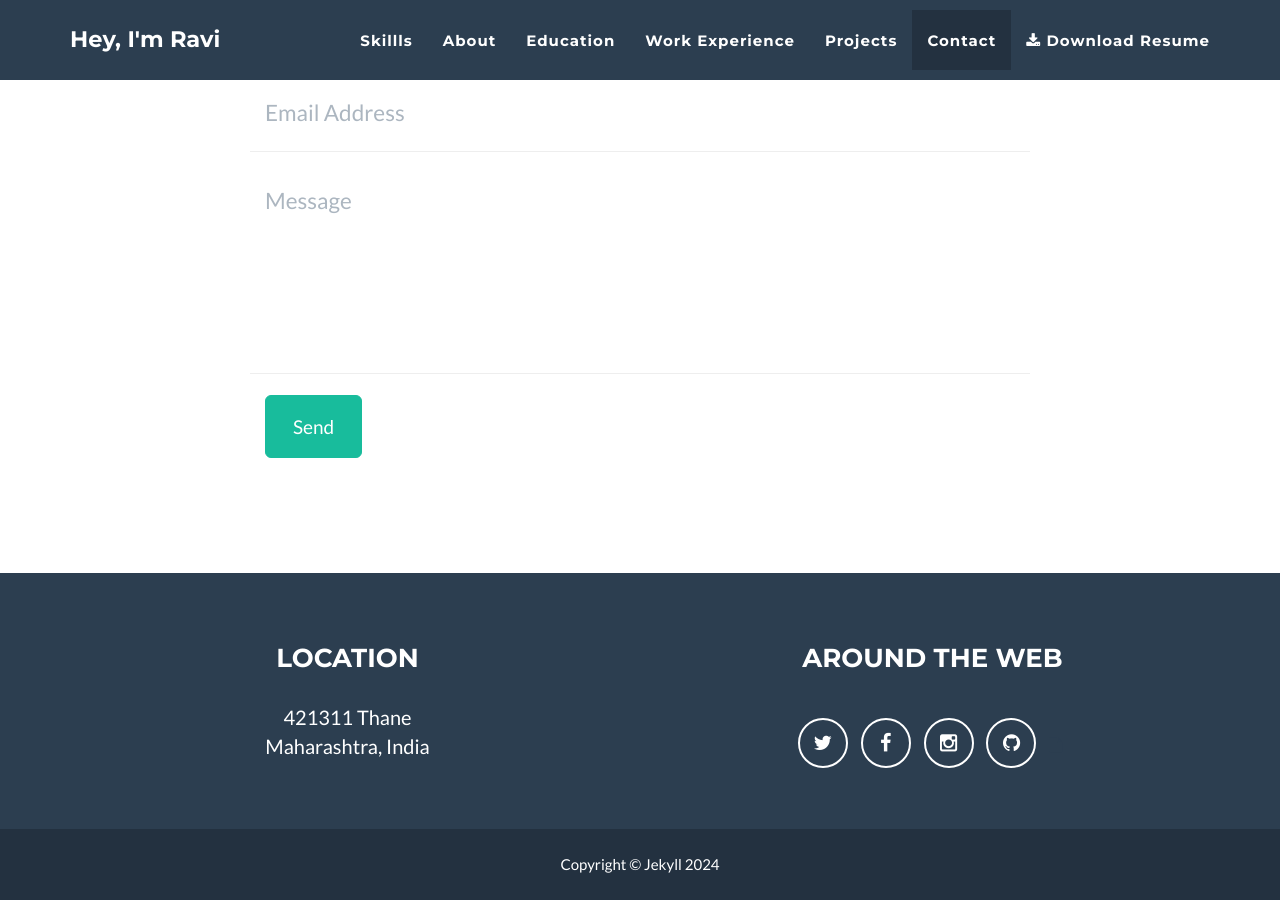
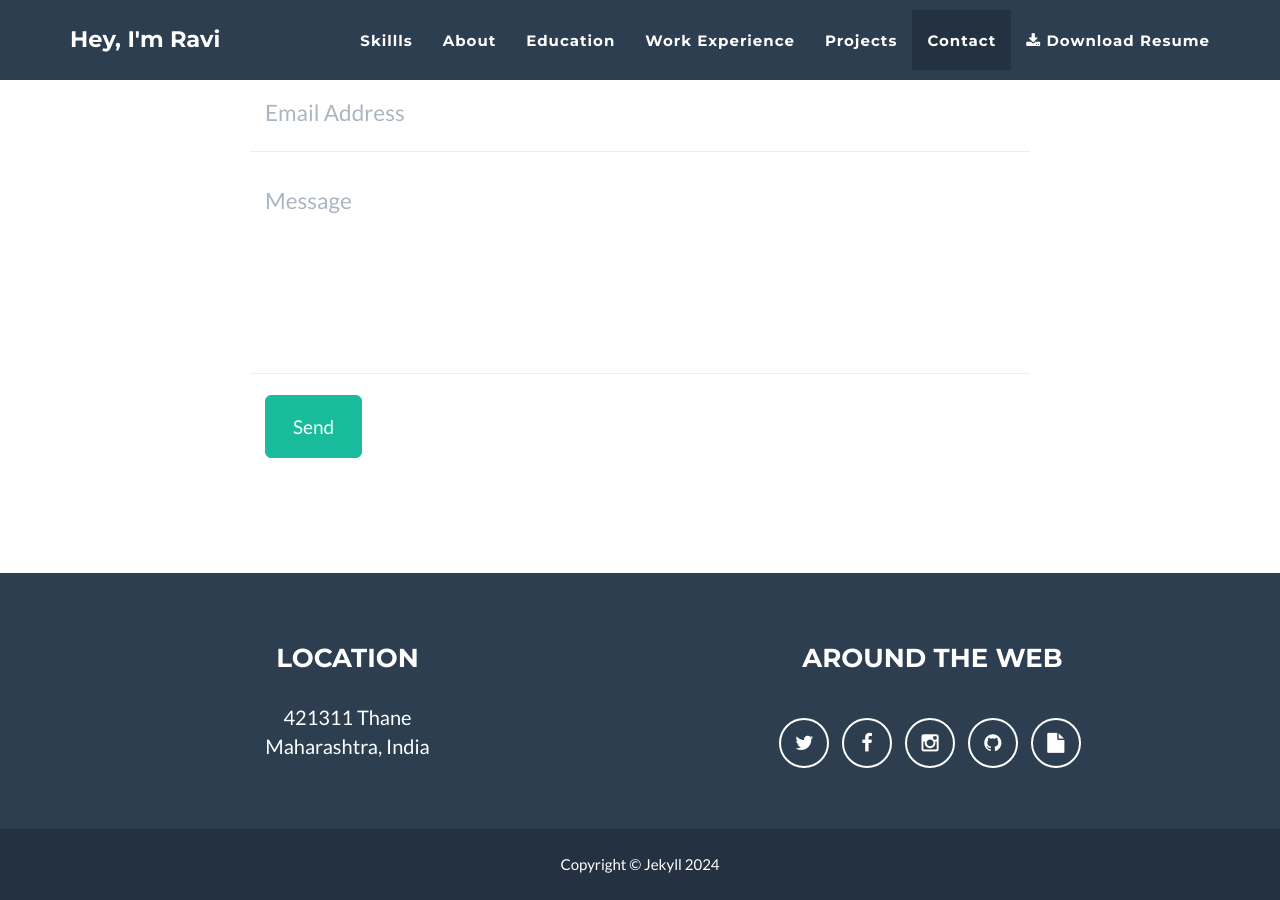
Before and after one commit to IamRaviMaurya/portfolio, a Jekyll site: the page built from _posts/2014-07-18-java.markdown, in a window 1280 px wide and 900 px high, scrolled down 4718 px. Built offline with Jekyll 4.4.1, drawn with Linux system fonts in a browser that asks for light colours.

Commit message:
worked on resume

```diff
--- a/_config.yml
+++ b/_config.yml
@@ -72,5 +72,3 @@ defaults:
 
 # about date
 start_year: 2021
-
-baseurl: https://iamravimaurya.github.io/portfolio/
--- a/_includes/footer.html
+++ b/_includes/footer.html
@@ -20,8 +20,8 @@
                             </li>
 		                    {% endfor %}
                             <li>
-                                <a href="{{ site.url }}/assets/Ravi Resume For Interviews (1).pdf">
-                                    <i class="fa fa-file" aria-hidden="true"></i>
+                                <a href="{{ site.url }}/assets/Ravi Resume For Interviews (1).pdf" class="btn-social btn-outline">
+                                    <i class="fa fa-file"></i>
                                 </a>
                             </li>
                         </ul>
```
